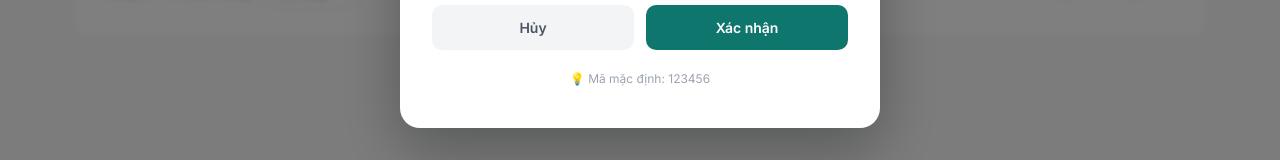
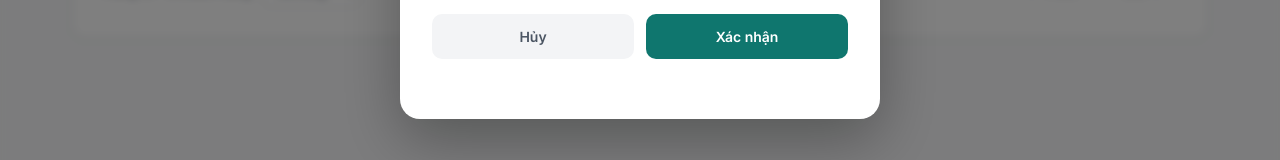
Before and after one commit to thenguyenn/my-memo, a React (Vite) app in the folder customer-manager/: page / in a window 1280 px wide. Both pictures are taken after a click on the element "Chưa xác minh". Shown: the part 492-652 px from the top of the page. Built offline with nearby package versions, Linux system fonts and the light colour scheme; no server answers.

Commit message:
feat : verifi code

```diff
--- a/customer-manager/src/components/VerificationModal.jsx
+++ b/customer-manager/src/components/VerificationModal.jsx
@@ -105,9 +105,7 @@ export function VerificationModal({ isOpen, onVerify, onCancel }) {
             </div>
           </form>
 
-          <p className="verification-hint">
-            💡 Mã mặc định: 123456
-          </p>
+
         </div>
       </div>
     </div>
```
